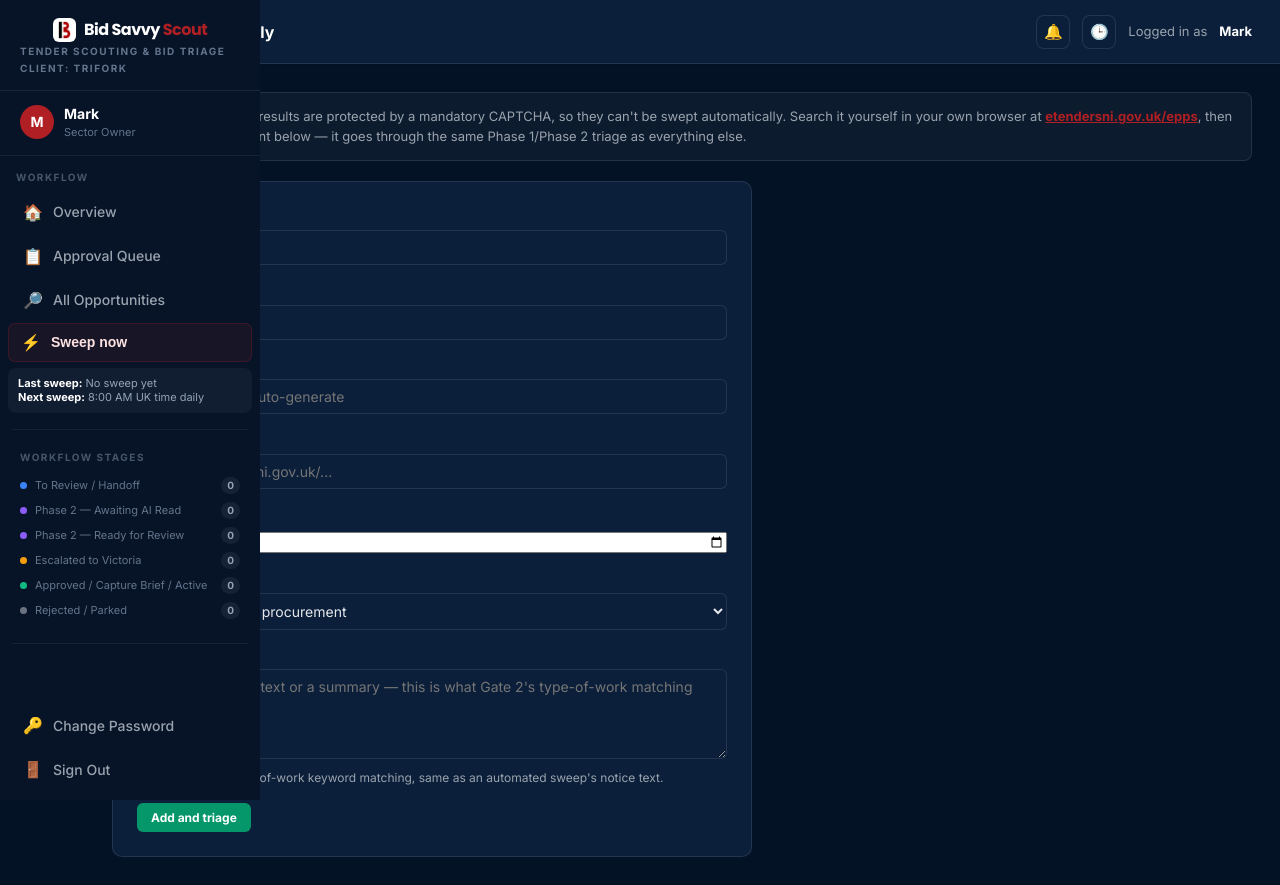
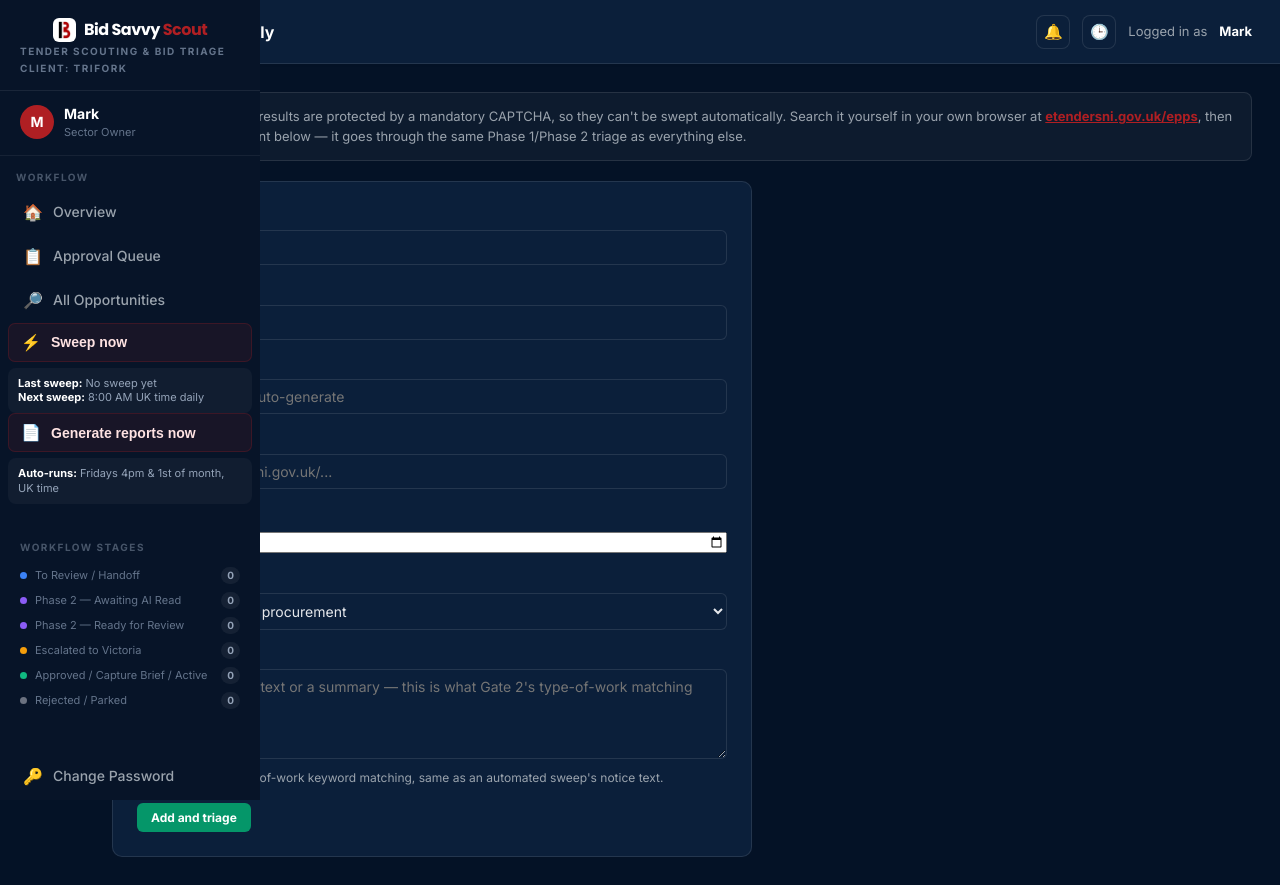
Before and after one commit to emhjhaye/savvy-scout, a Flask app: page /notices/add-manual in a window 1280 px wide. Run offline with Flask 3, Linux system fonts and the light colour scheme; a user stored in the database is signed in; data comes from the database, SQL or seed files in the repository; data that the repository does not hold is empty.

Commit message:
Add manual Generate reports now button to dashboard sidebar

```diff
--- a/savvy_scout/dashboard/routes/home.py
+++ b/savvy_scout/dashboard/routes/home.py
@@ -680,3 +680,26 @@ def sweep_now():
         "success",
     )
     return redirect(url_for("home.index"))
+
+
+@home_bp.route("/generate-reports-now", methods=["POST"])
+@login_required
+def generate_reports_now():
+    # Lazy import: savvy_scout.scheduler pulls in reporting.reports, which
+    # imports savvy_scout.dashboard.scope_filter -- importing that at module
+    # load time here would re-enter this still-initializing dashboard
+    # package and circular-import.
+    from savvy_scout.scheduler import run_monthly_report_job, run_weekly_report_job
+
+    settings = current_app.config["SAVVY_SCOUT_SETTINGS"]
+    run_weekly_report_job()
+    run_monthly_report_job()
+    if settings.report_recipient_email:
+        flash("Weekly and Monthly Trifork reports generated and emailed.", "success")
+    else:
+        flash(
+            "Weekly and Monthly Trifork reports generated in the reports folder. "
+            "Set REPORT_RECIPIENT_EMAIL to have them emailed automatically.",
+            "success",
+        )
+    return redirect(url_for("home.index"))
--- a/savvy_scout/dashboard/templates/base.html
+++ b/savvy_scout/dashboard/templates/base.html
@@ -537,6 +537,16 @@
           <div><strong>Next sweep:</strong> {{ sweep_note.get('next_run', '8:00 AM UK time daily') }}</div>
         </div>
       </li>
+      <li>
+        <form action="{{ url_for('home.generate_reports_now') }}" method="post">
+          <button class="sidebar-sweep-button" type="submit" title="Generate Trifork reports now" aria-label="Generate Trifork reports now">
+            <span class="nav-icon" aria-hidden="true">📄</span><span class="nav-label">Generate reports now</span>
+          </button>
+        </form>
+        <div class="sidebar-sweep-note">
+          <div><strong>Auto-runs:</strong> Fridays 4pm &amp; 1st of month, UK time</div>
+        </div>
+      </li>
     </ul>
   </div>
 
```
